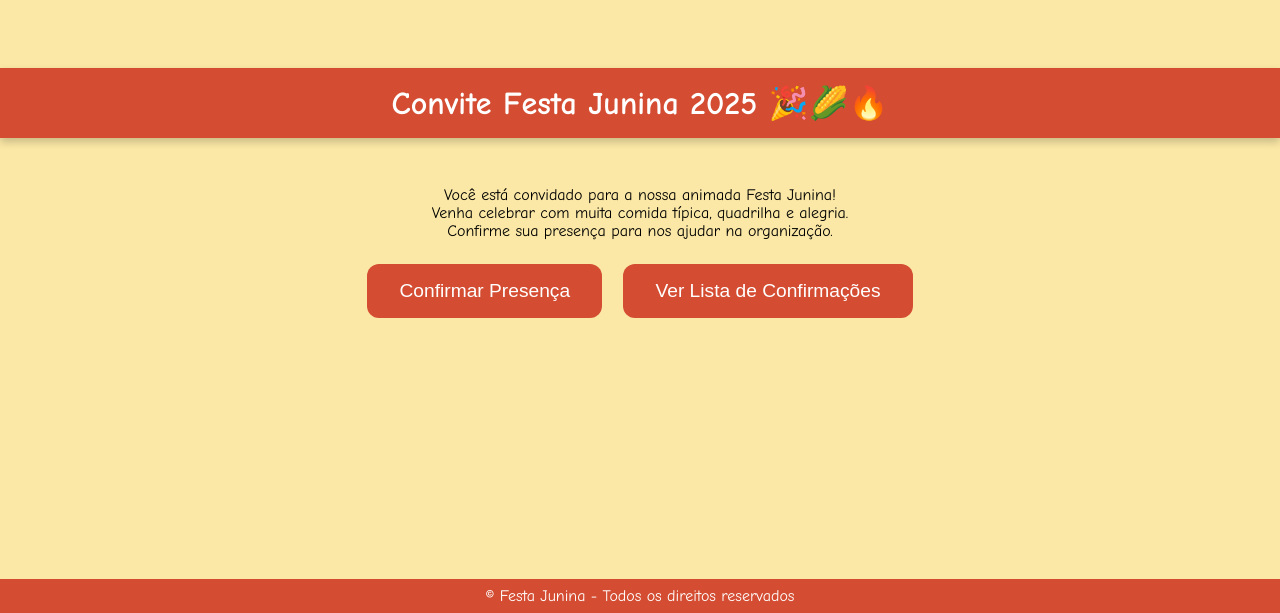
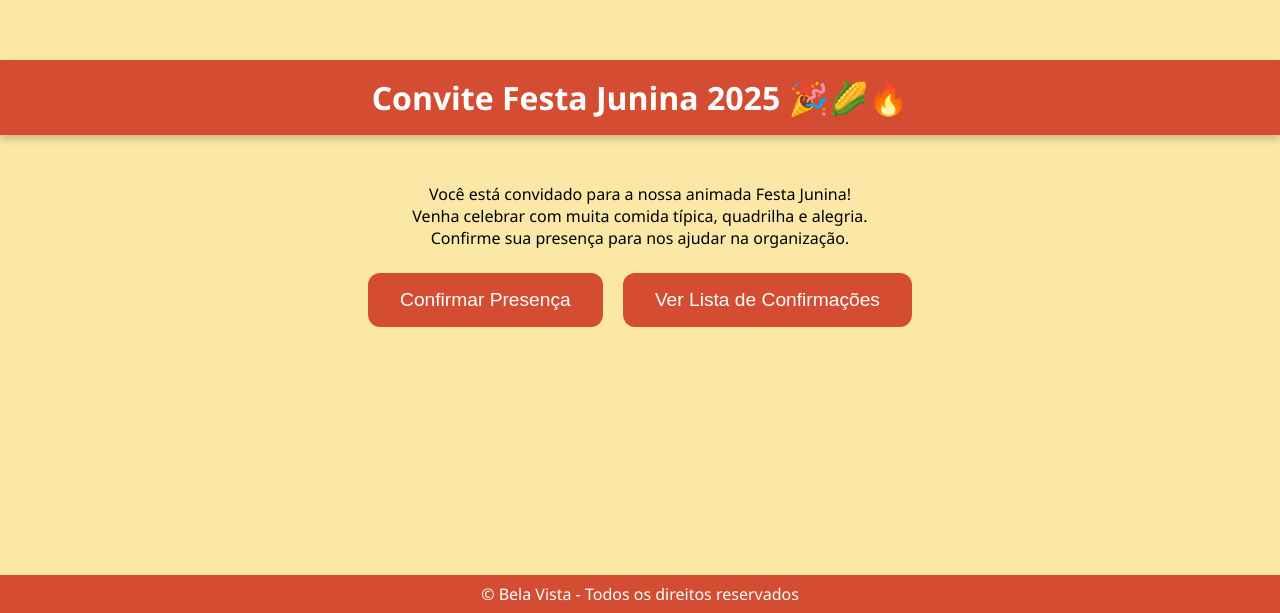
Before and after one commit to eduardoXavier360/festa, a plain HTML site: page index.html in a window 1280 px wide. Shown: the part 187-800 px from the top of the page. Drawn offline with Linux system fonts and the light colour scheme.

Commit message:
alteraçao-html-font-family

```diff
--- a/index.html
+++ b/index.html
@@ -6,7 +6,7 @@
 <title>Convite Festa Junina</title>
 <style>
   body {
-    font-family: 'Comic Sans MS', cursive, sans-serif;
+    font-family: 'Segoe UI', Tahoma, Geneva, Verdana, sans-serif;
     background: #fbe8a6;
     margin: 0; padding: 0;
     display: flex; flex-direction: column; justify-content: center; align-items: center;
@@ -71,7 +71,7 @@
   <button id="btnLista">Ver Lista de Confirmações</button>
 </main>
 
-<footer>© Festa Junina - Todos os direitos reservados</footer>
+<footer>© Bela Vista - Todos os direitos reservados</footer>
 
 <script>
   document.getElementById('btnConfirmar').addEventListener('click', () => {
```
